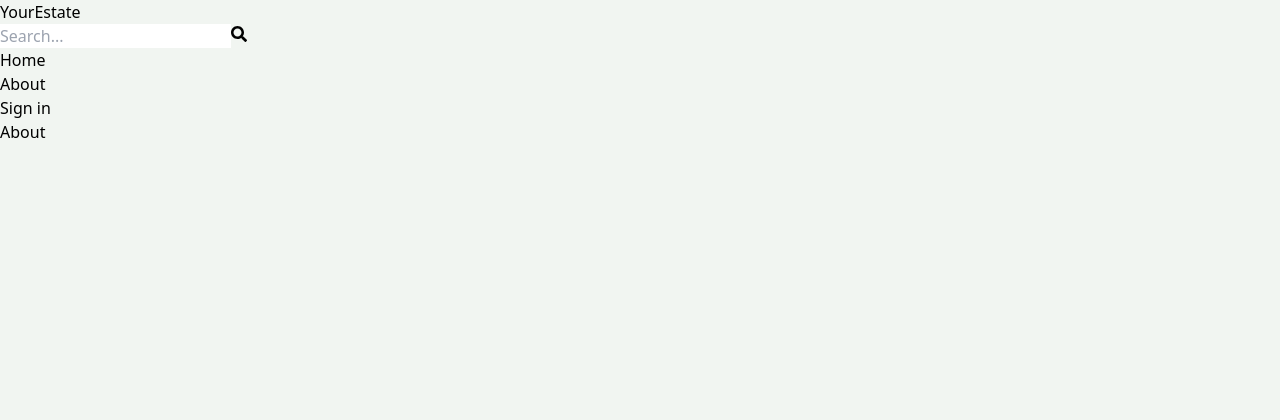
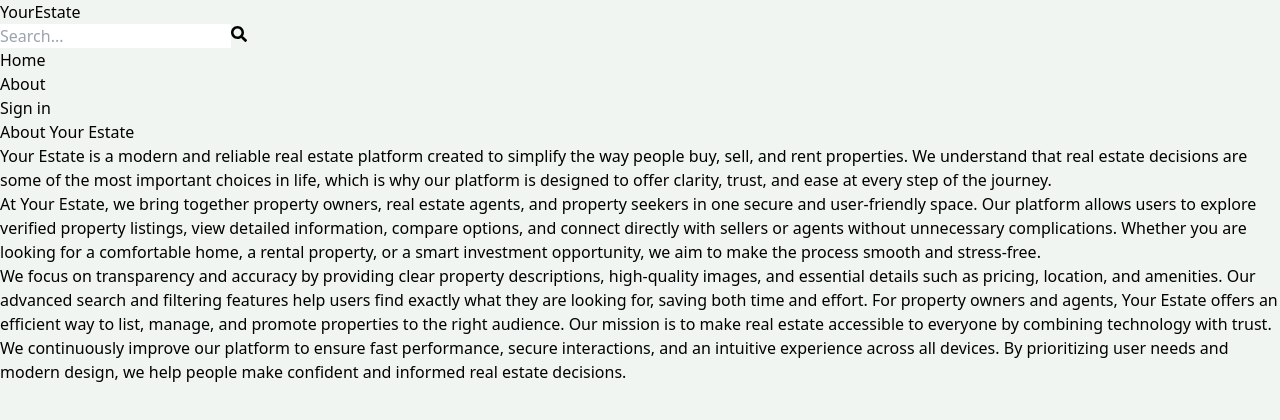
Before and after one commit to IqraArshad-123/mern-estate, a React (Vite) app in the folder client/: page /about in a window 1280 px wide. Shown: the top 420 px of the page. Built offline with nearby package versions, Linux system fonts and the light colour scheme; no server answers.

Commit message:
complete about page

```diff
--- a/client/index.html
+++ b/client/index.html
@@ -2,9 +2,9 @@
 <html lang="en">
   <head>
     <meta charset="UTF-8" />
-    <link rel="icon" type="image/svg+xml" href="/vite.svg" />
+
     <meta name="viewport" content="width=device-width, initial-scale=1.0" />
-    <title>client</title>
+    <title>Your Estate</title>
   </head>
   <body>
     <div id="root"></div>
--- a/client/src/pages/About.jsx
+++ b/client/src/pages/About.jsx
@@ -2,6 +2,13 @@ import React from 'react'
 
 export default function About() {
   return (
-    <div>About</div>
+    <div className="py-20 px-20 mx-auto">
+      <h1  className="text-3xl font-bold mb-4 text-slate-500">About Your Estate</h1>
+      <p className="mb-4 text-slate-800">Your Estate is a modern and reliable real estate platform created to simplify the way people buy, sell, and rent properties. We understand that real estate decisions are some of the most important choices in life, which is why our platform is designed to offer clarity, trust, and ease at every step of the journey.</p>
+      <p className="mb-4 text-slate-800">At Your Estate, we bring together property owners, real estate agents, and property seekers in one secure and user-friendly space. Our platform allows users to explore verified property listings, view detailed information, compare options, and connect directly with sellers or agents without unnecessary complications. Whether you are looking for a comfortable home, a rental property, or a smart investment opportunity, we aim to make the process smooth and stress-free.</p>
+      <p className="mb-4 text-slate-800">We focus on transparency and accuracy by providing clear property descriptions, high-quality images, and essential details such as pricing, location, and amenities. Our advanced search and filtering features help users find exactly what they are looking for, saving both time and effort. For property owners and agents, Your Estate offers an efficient way to list, manage, and promote properties to the right audience.
+
+Our mission is to make real estate accessible to everyone by combining technology with trust. We continuously improve our platform to ensure fast performance, secure interactions, and an intuitive experience across all devices. By prioritizing user needs and modern design, we help people make confident and informed real estate decisions.</p>
+    </div>
   )
 }
```
